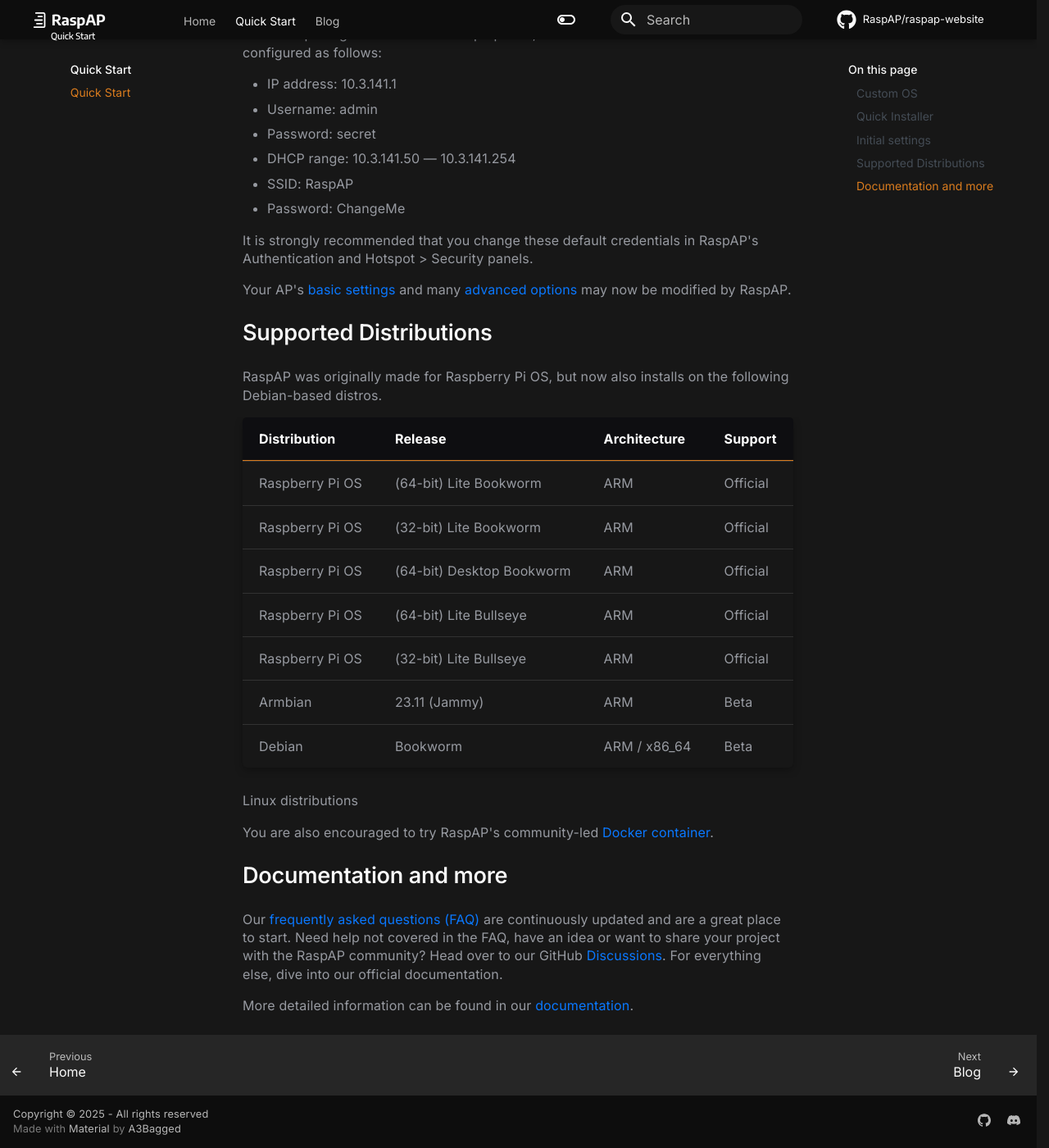
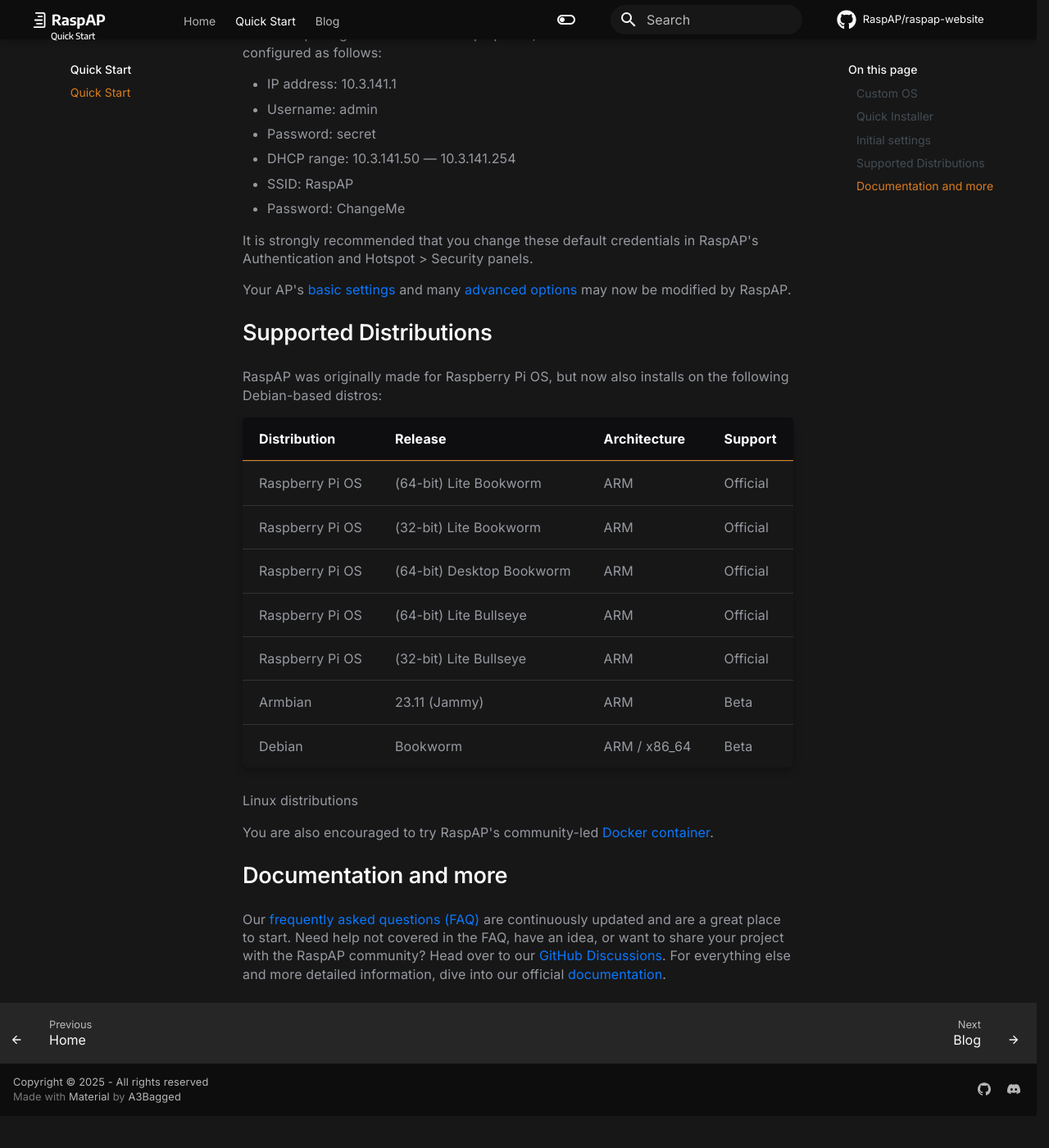
Before and after one commit to RaspAP/theme-test, an MkDocs documentation site: the page built from docs/quick-start.md, in a window 1280 px wide and 1400 px high, scrolled down 1448 px. Shown: the whole window at 82% size. Built offline with MkDocs 1.6.1 and Material for MkDocs 9.7.7, drawn with Linux system fonts in a browser that asks for light colours; nearby versions of some CDN libraries; comment, search, counter and statistics services are not loaded; after the commit the page ends 2809 px from its top, so only the background shows below that; some of the changed text lies outside the part shown.

Commit message:
fix blog images and few other minor tweaks/fixes

```diff
--- a/custom/overrides/partials/calltoaction.html
+++ b/custom/overrides/partials/calltoaction.html
@@ -2,9 +2,8 @@
     <div class="layer_inner center">
         <div class="cta padding-block-64">
             <h3 class="fs-headline-m fw-bold" style="margin-bottom: var(--size-16);">Get Started with RaspAP</h3>
-            <p><p>Our <a href="https://docs.raspap.com/faq/" style="color: rgb(187, 128, 0);">frequently asked questions (FAQ)</a> are continuously updated and are a great place to start. Need help not covered in the FAQ, have an idea or want to share your project with the RaspAP community? Head over to our GitHub <a href="https://github.com/RaspAP/raspap-webgui/discussions" style="color: rgb(187, 128, 0);">Discussions</a>. For everything else, dive into our official documentation.</p>
+            <p><p>Our <a href="https://docs.raspap.com/faq/" style="color: rgb(187, 128, 0);">frequently asked questions (FAQ)</a> are continuously updated and are a great place to start. Need help not covered in the <a href="https://docs.raspap.com/faq/" style="color: rgb(187, 128, 0);">FAQ</a>, have an idea or want to share your project with the RaspAP community? Head over to our <a href="https://github.com/RaspAP/raspap-webgui/discussions" style="color: rgb(187, 128, 0);">GitHub Discussions</a> or join our <a href="https://discord.gg/rth5Yzzm" style="color: rgb(187, 128, 0);">Discord</a>. For everything else and more detailed information, dive into our official <a href="https://docs.raspap.com" style="color: rgb(187, 128, 0);">documentation</a>.</p>
             <button class="button" style="margin-top: var(--size-32);"><a href="quick-start">Quick Start</a></button>
-            <button class="button" style="margin-top: var(--size-32);"><a href="https://docs.raspap.com">Documentation</a></button>
         </div>
     </div>
 </section>
--- a/docs/quick-start.md
+++ b/docs/quick-start.md
@@ -51,7 +51,8 @@
 Your AP's <a href="https://docs.raspap.com/features-core/ap-basics/">basic settings</a> and many <a href="https://docs.raspap.com/features-core/ap-basics/#advanced-options">advanced options</a> may now be modified by RaspAP.
 
 ## Supported Distributions
-RaspAP was originally made for Raspberry Pi OS, but now also installs on the following Debian-based distros.
+<a name="distros"></a>
+RaspAP was originally made for Raspberry Pi OS, but now also installs on the following Debian-based distros:
 
 | Distribution | Release | Architecture | Support |
 | ------------ | ------- | ------------ | ------- |
@@ -68,6 +69,4 @@
 You are also encouraged to try RaspAP's community-led <a href="https://github.com/RaspAP/raspap-docker">Docker container</a>.
 
 ## Documentation and more
-Our <a href="https://docs.raspap.com/faq/">frequently asked questions (FAQ)</a> are continuously updated and are a great place to start. Need help not covered in the FAQ, have an idea or want to share your project with the RaspAP community? Head over to our GitHub <a href="https://github.com/RaspAP/raspap-webgui/discussions">Discussions</a>. For everything else, dive into our official documentation.
-
-More detailed information can be found in our <a href="https://docs.raspap.com">documentation</a>.
+Our <a href="https://docs.raspap.com/faq/">frequently asked questions (FAQ)</a> are continuously updated and are a great place to start. Need help not covered in the FAQ, have an idea, or want to share your project with the RaspAP community? Head over to our <a href="https://github.com/RaspAP/raspap-webgui/discussions">GitHub Discussions</a>. For everything else and more detailed information, dive into our official <a href="https://docs.raspap.com">documentation</a>.
```
Also changed, not shown: other parts of docs/quick-start.md (+1 -1 lines), docs/blog/posts/led-traffic.md (renamed from docs/blog/posts/led-traffic/index.md, +5 -12 lines), docs/blog/posts/restapi.md (renamed from docs/blog/posts/restapi/index.md, +1 -2 lines), docs/blog/assets/images/lights-flashing.gif (renamed from docs/blog/posts/led-traffic/lights-flashing.gif), docs/blog/assets/images/lights-static.webp (renamed from docs/blog/posts/led-traffic/lights-static.webp), docs/blog/assets/images/restapi-banner.webp (renamed from docs/blog/posts/restapi/banner.webp), docs/blog/assets/images/traffic-light.webp (renamed from docs/blog/posts/led-traffic/traffic-light.webp).
